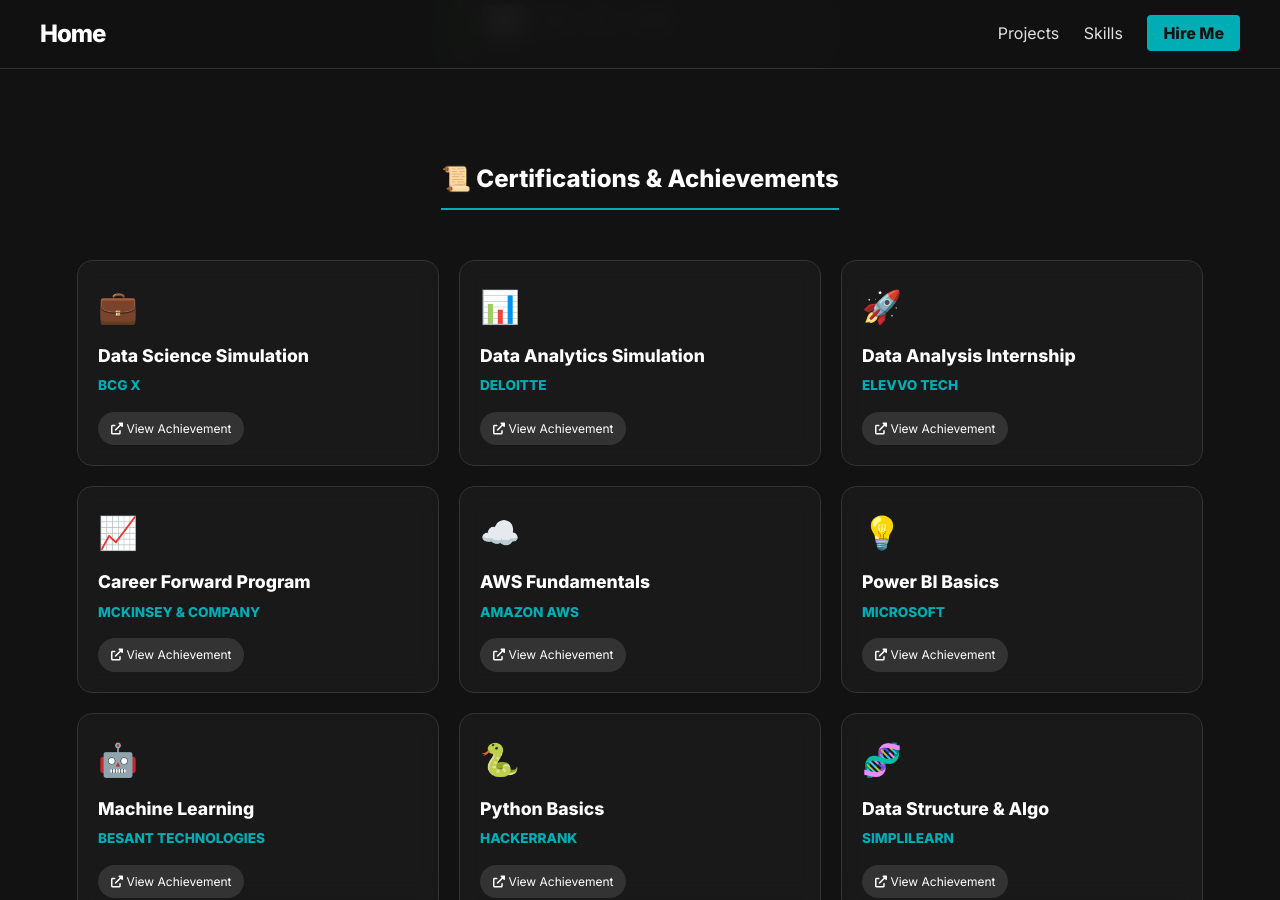
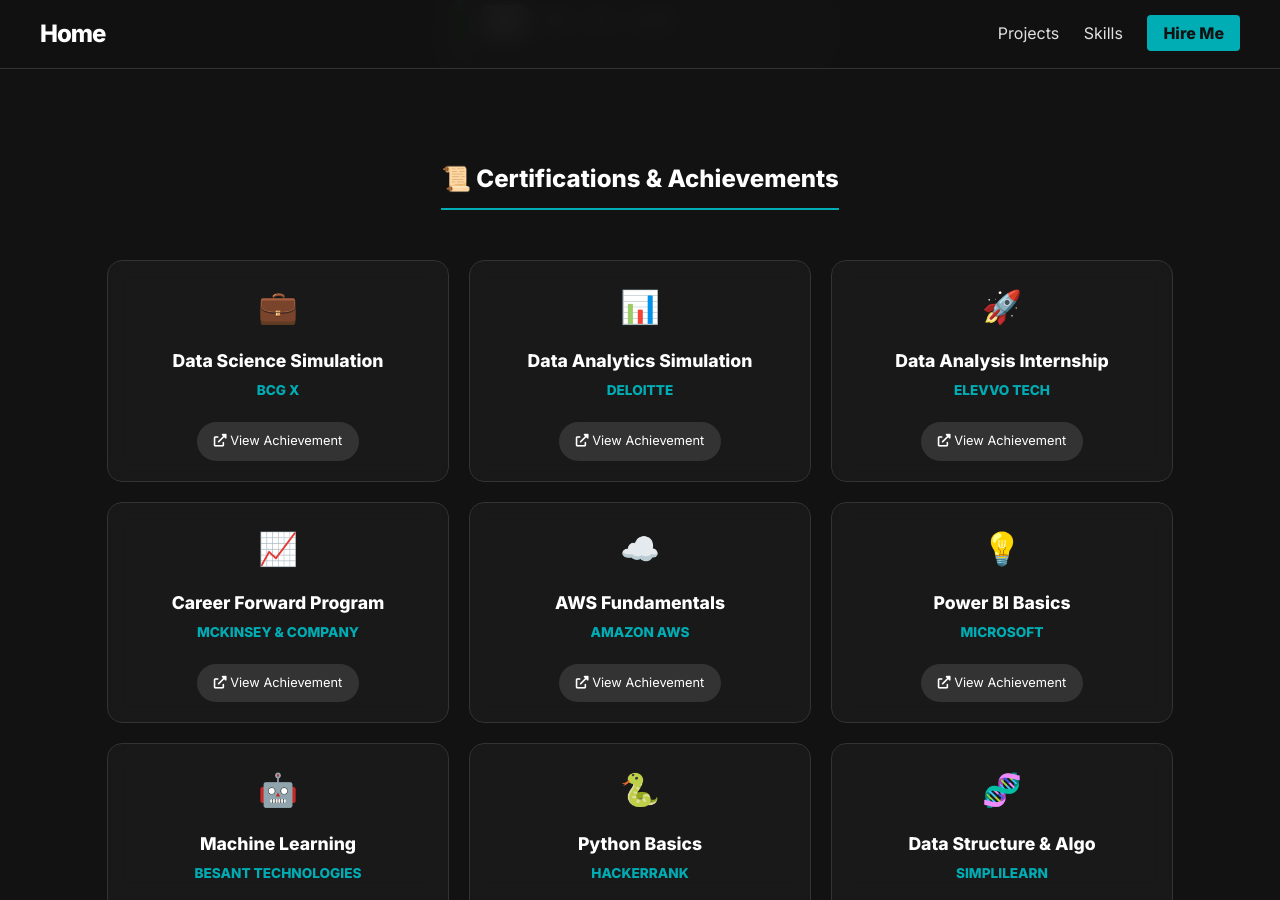
Before and after one commit to IamRaNo/iamrano.github.io, a Jekyll site: the page built from index.md, in a window 1280 px wide and 900 px high, scrolled down 3733 px. Built offline with Jekyll 4.4.1, drawn with Linux system fonts in a browser that asks for light colours; grey boxes are pictures that could not be loaded.

Commit message:
Update style.css

```diff
--- a/assets/css/style.css
+++ b/assets/css/style.css
@@ -419,12 +419,16 @@
     width: 280px !important;
 }
 /* --- CERTIFICATION CARDS: Achievement Style --- */
+/* --- CERTIFICATION CARDS: Achievement Style --- */
 .cert-grid {
     display: flex;
     flex-wrap: wrap;
     justify-content: center;
     gap: 20px;
     padding: 20px 0;
+    width: 100%;
+    max-width: 1200px;
+    margin: 0 auto;
 }
 
 .cert-card {
@@ -433,10 +437,14 @@
     border: 1px solid #333;
     border-radius: 15px;
     padding: 20px;
-    width: 320px;
+    width: 300px; /* Fixed width for uniform cards */
     transition: all 0.4s cubic-bezier(0.175, 0.885, 0.32, 1.275);
     position: relative;
     overflow: hidden;
+    text-align: center; /* Centers the text inside the card */
+    display: flex;
+    flex-direction: column;
+    align-items: center;
 }
 
 /* Floating Glow Effect */
@@ -448,7 +456,7 @@
 }
 
 .cert-card h4 {
-    margin: 10px 0 5px 0;
+    margin: 15px 0 5px 0;
     color: #fff;
     font-size: 1.1rem;
 }
@@ -458,21 +466,22 @@
     font-size: 0.85rem;
     font-weight: bold;
     text-transform: uppercase;
-    margin-bottom: 15px;
+    margin-bottom: 20px;
     display: block;
 }
 
 /* Styled Certificate Button */
 .cert-btn {
     display: inline-block;
-    padding: 6px 12px;
+    padding: 8px 16px;
     background: #333;
     color: #fff !important;
     border-radius: 20px;
-    font-size: 0.75rem;
+    font-size: 0.8rem;
     text-decoration: none !important;
     transition: 0.3s;
     border: 1px solid transparent;
+    margin-top: auto; /* Pushes button to bottom if text is short */
 }
 
 .cert-card:hover .cert-btn {
```
